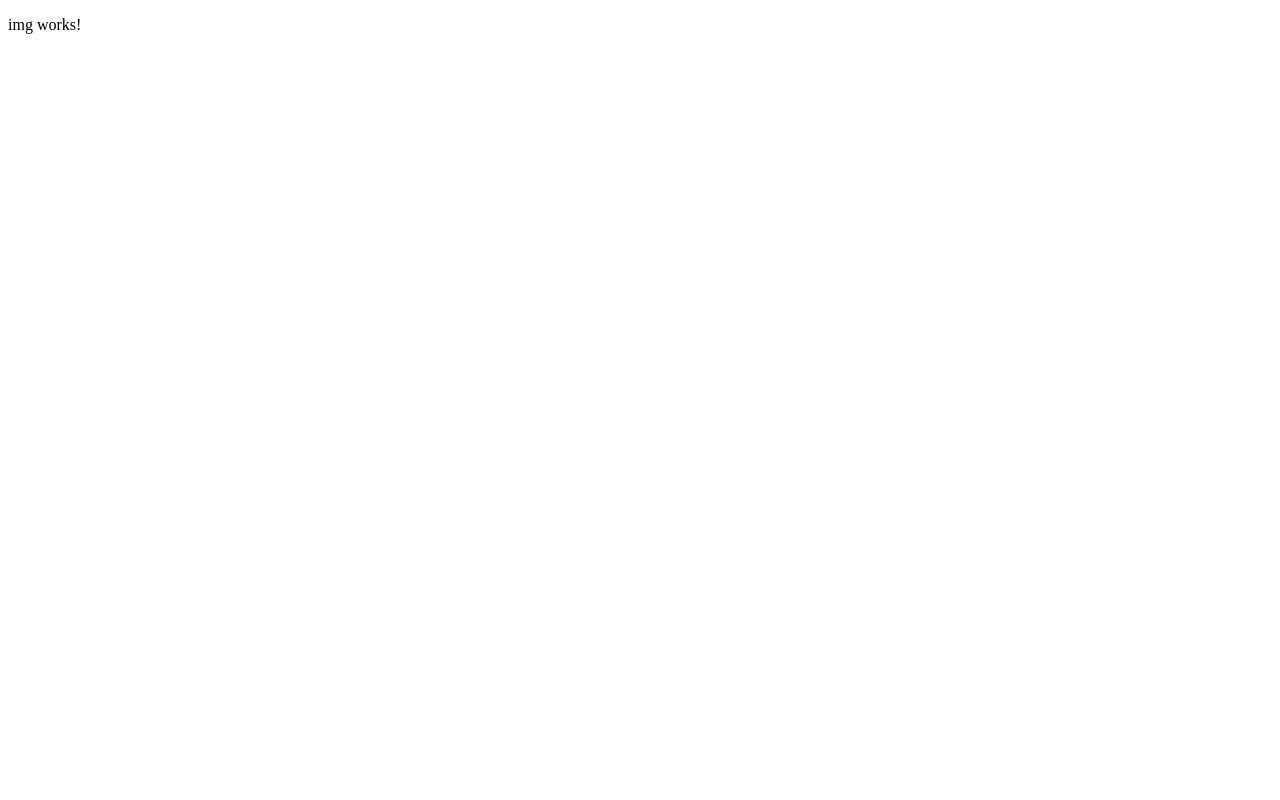
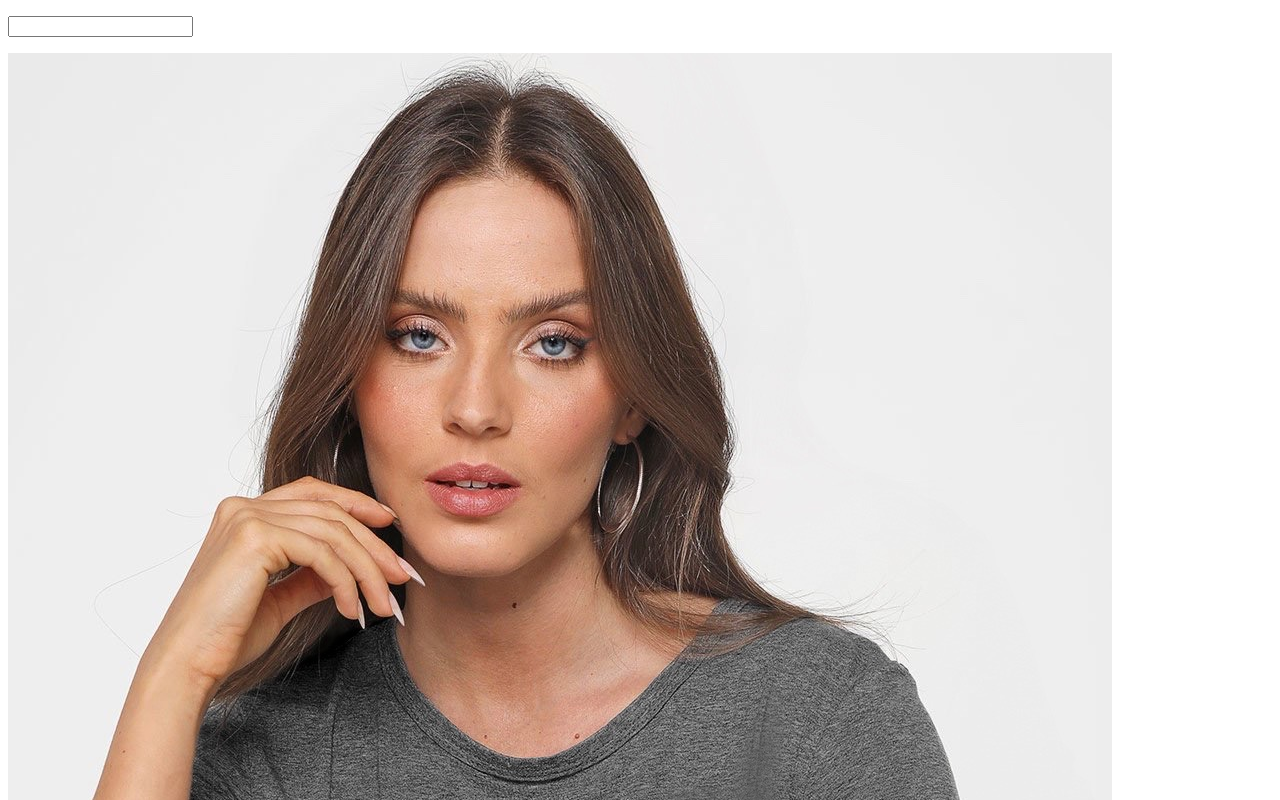
Before and after one commit to DanielSocorro/my-store, an Angular app: page / in a window 1280 px wide. Shown: the top 800 px of the page. Built offline with nearby package versions, Linux system fonts and the light colour scheme.

Commit message:
Angular Mid - Input Uses

```diff
--- a/src/app/app.component.html
+++ b/src/app/app.component.html
@@ -1,3 +1,2 @@
-<app-img>
-
-</app-img>
+<p> <input type="text" [(ngModel)]="imgParent" /> </p>
+<app-img [img]="imgParent"></app-img>
--- a/src/app/app.component.ts
+++ b/src/app/app.component.ts
@@ -6,5 +6,5 @@
   styleUrls: ['./app.component.scss']
 })
 export class AppComponent {
-  title = 'my-store';
+  imgParent = '';
 }
--- a/src/app/app.module.ts
+++ b/src/app/app.module.ts
@@ -1,5 +1,6 @@
 import { NgModule } from '@angular/core';
 import { BrowserModule } from '@angular/platform-browser';
+import { FormsModule } from '@angular/forms';
 
 import { AppRoutingModule } from './app-routing.module';
 import { AppComponent } from './app.component';
@@ -12,7 +13,8 @@
   ],
   imports: [
     BrowserModule,
-    AppRoutingModule
+    AppRoutingModule,
+    FormsModule
   ],
   providers: [],
   bootstrap: [AppComponent]
--- a/src/app/component/img/img.component.html
+++ b/src/app/component/img/img.component.html
@@ -1 +1,4 @@
-<p>img works!</p>
+<img width="200" [src]="img" *ngIf="img else elseImg" />
+<ng-template #elseImg>
+  <img src="./assets/rock.jpg" alt="">
+</ng-template>
--- a/src/app/component/img/img.component.ts
+++ b/src/app/component/img/img.component.ts
@@ -1,4 +1,4 @@
-import { Component, OnInit } from '@angular/core';
+import { Component, OnInit, Input } from '@angular/core';
 
 @Component({
   selector: 'app-img',
@@ -7,6 +7,8 @@
 })
 export class ImgComponent implements OnInit {
 
+  @Input() img: string = 'value init';
+
   constructor() { }
 
   ngOnInit(): void {
```
Also changed, not shown: src/assets/rock.jpg (added).
